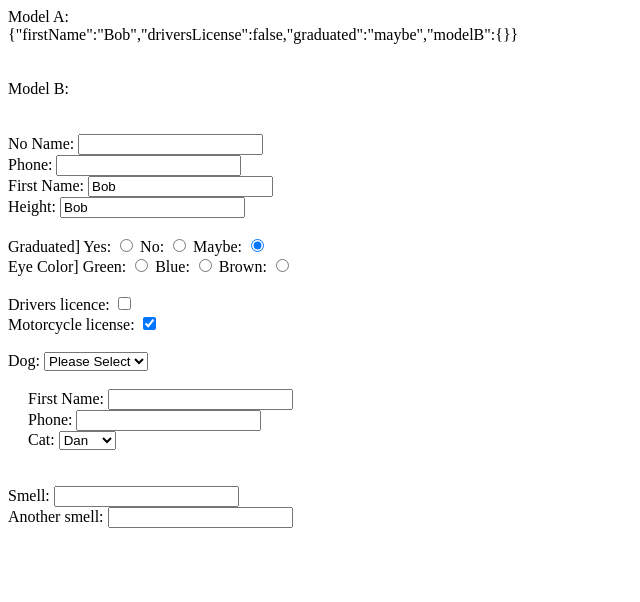
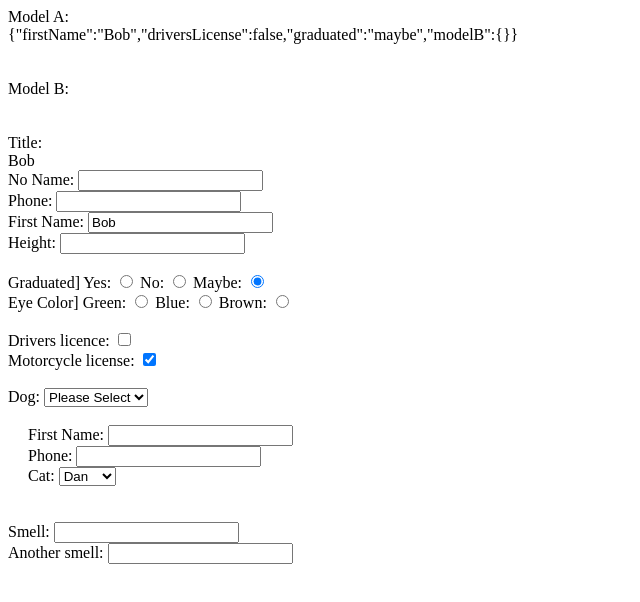
Before and after one commit to theironcook/Backbone.ModelBinder, a plain HTML site: page spec/manual_tests/ModelBinder_A.html in a window 1280 px wide. Shown: the whole page, without its empty margins (0-640 px from the left). Drawn offline with Linux system fonts and the light colour scheme.

Commit message:
More comments, added ability for normal html element setting

```diff
--- a/Backbone.ModelBinder.js
+++ b/Backbone.ModelBinder.js
@@ -256,7 +256,7 @@ Backbone.ModelBinder = Backbone.Model.extend({
     },
 
     _setElValue:function (el, convertedValue) {
-
+        if(el.attr('type')){
             switch (el.attr('type')) {
                 case 'radio':
                     if (el.attr('value') === convertedValue) {
@@ -273,6 +273,10 @@ Backbone.ModelBinder = Backbone.Model.extend({
                     break;
                 default:
                     $(el).val(convertedValue);
+            }
+        }
+        else {
+            el.html(convertedValue);
         }
     },
 
--- a/spec/manual_tests/ModelBinder_A.html
+++ b/spec/manual_tests/ModelBinder_A.html
@@ -114,6 +114,7 @@
 
         render:function () {
           var html = '\
+          Title: <div name="title"></div>\
           No Name: <input type="text" id="phone"/><br>\
           Phone: <input type="text" name="phone"/><br>\
           First Name: <input type="text" name="firstName"/><br>\
@@ -147,7 +148,7 @@
 
 
           var bindings = {
-            firstName: [{selector: '[name=firstName]:first'}, {selector: '[name=height]:first'}],
+            firstName: [{selector: '[name=firstName]:first'}, {selector: '[name=title]:first'}],
             driversLicense: '[name=driversLicense]',
             graduated: '[name=graduated]',
             eyeColor: '[name=eyeColor]',
```
Also changed, not shown: 1 other file. Lines whose indentation alone changed are shown as unchanged.
